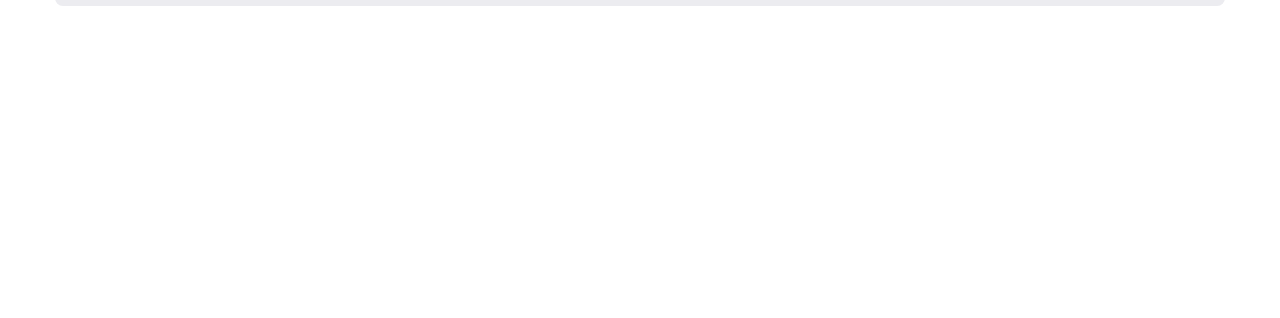
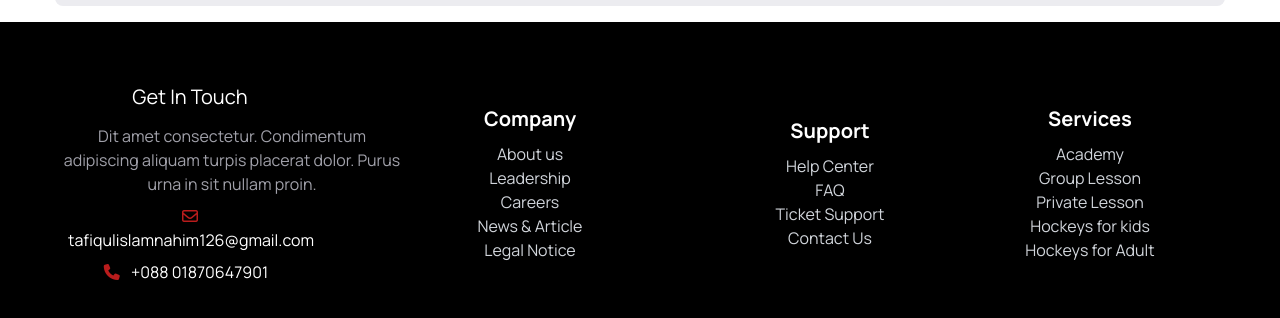
Before and after one commit to Tafiqulislam/My-assignment-3, a plain HTML site: page index.html in a window 1280 px wide. Shown: the part 4438-4756 px from the top of the page. Before the commit the page ends 4464 px from the top, so only its background shows below. Drawn offline with nearby package versions, Linux system fonts and the light colour scheme.

Commit message:
add footer

```diff
--- a/index.html
+++ b/index.html
@@ -435,8 +435,55 @@
             </section>
         </main>
 <!------my footer section------->
-        <footer>
+                <footer class="w-full bg-black">
 
-        </footer>
+                    <div class="grid md:grid-cols-4 lg:justify-center lg:items-center lg:p-10 p-4 py-4 grid-cols-1 text-center">
+                        <div class="lg:p-5 text-white">
+                            <h2 class=" text-white text-[20px] mb-3">Get In Touch</h2>
+                            <p class="lg:w-[344px] text-zinc-400 mb-2">Dit amet consectetur. Condimentum  adipiscing aliquam turpis placerat dolor. Purus urna in sit nullam proin. </p>
+                            <div>
+                              <i class="fa-regular fa-envelope text-red-700"></i>
+                              <a class="mx-2" href="#">tafiqulislamnahim126@gmail.com</a>
+                            </div>
+                            <div class="mt-2">
+                              <i class="fa-solid fa-phone text-red-700"></i>
+                              <h3 class="inline mx-2">+088 01870647901</h3>
+                            </div>
+                        </div>
+
+                            <div class="text-white lg:ml-20 lg:my-0 my-6">
+                                <h3 class="text-[20px] font-bold">Company</h3>
+                                <ul class="text-[16px] mt-2 text-gray-300">
+                                    <li>About us</li>
+                                    <li>Leadership</li>
+                                    <li>Careers</li>
+                                    <li>News & Article</li>
+                                    <li>Legal Notice</li>
+                                </ul>
+                            </div>
+
+
+                            <div class="text-white lg:ml-20 lg:my-0 my-6">
+                                <h3 class="text-[20px] font-bold">Support</h3>
+                                <ul class="text-[16px] mt-2 text-gray-300">
+                                    <li>Help Center</li>
+                                    <li>FAQ</li>
+                                    <li>Ticket Support</li>
+                                    <li>Contact Us</li>
+                                </ul>
+                            </div>
+
+                            <div class="text-white">
+                                <h3 class="text-[20px] font-bold">Services</h3>
+                                <ul class="text-[16px] mt-2 text-gray-300">
+                                    <li>Academy</li>
+                                    <li>Group Lesson</li>
+                                    <li>Private Lesson</li>
+                                    <li>Hockeys for kids</li>
+                                    <li>Hockeys for Adult</li>
+                                </ul>
+                            </div>
+                    </div>
+                  </footer>
 </body>
 </html>
```
